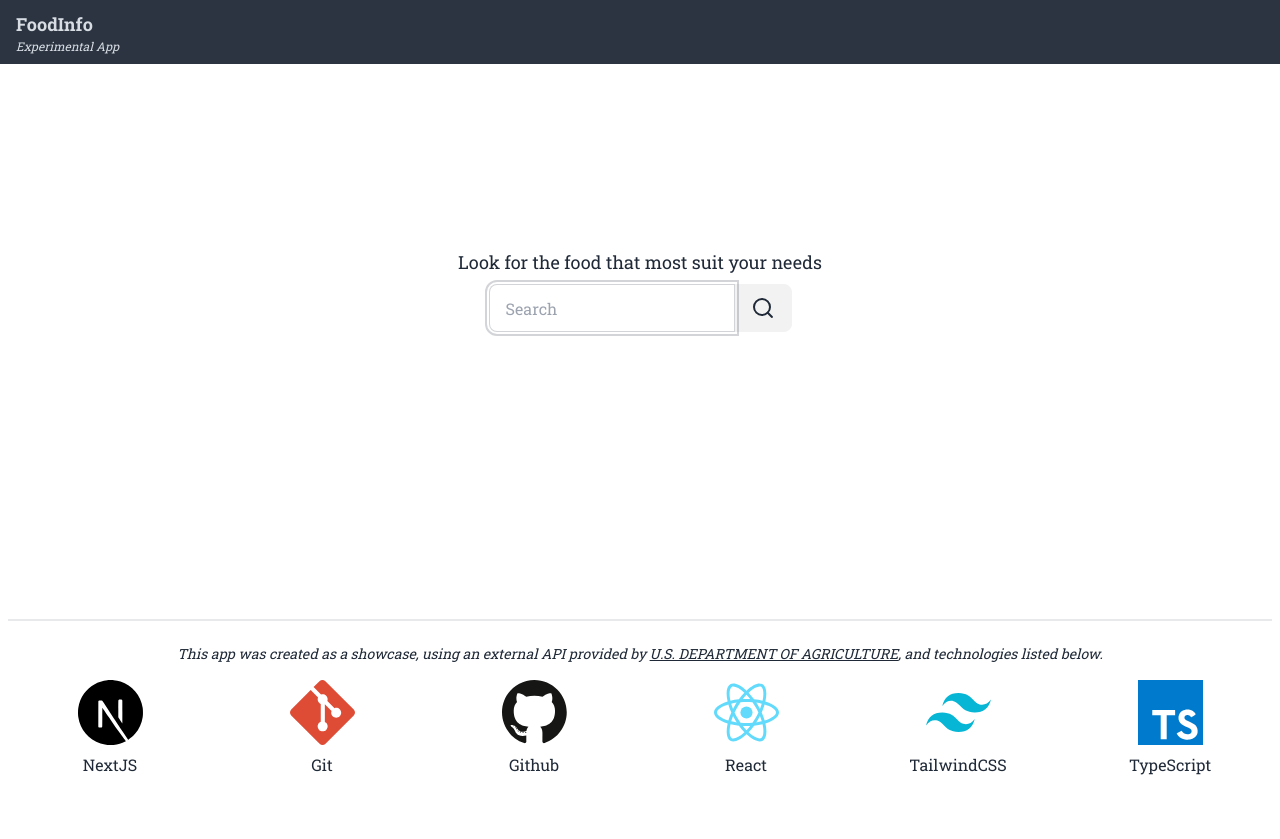
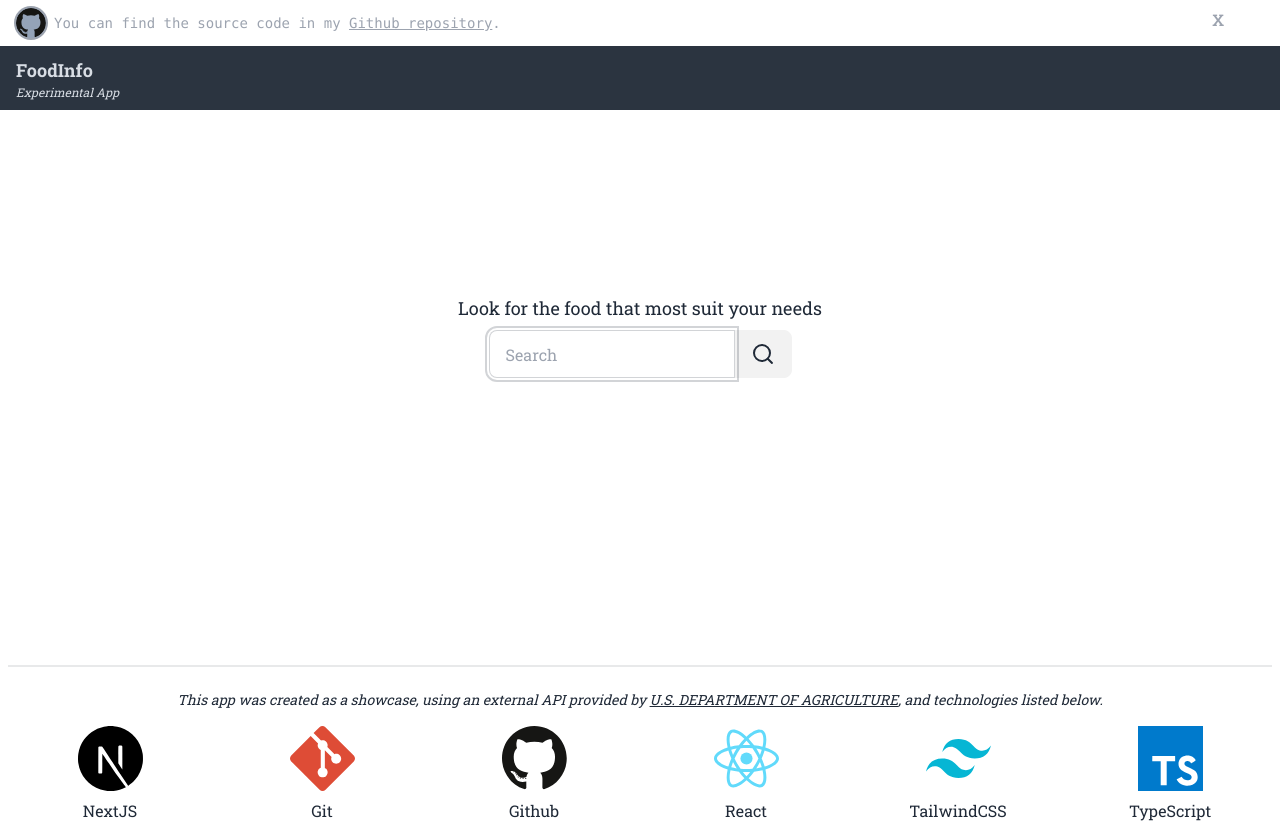
Before and after one commit to nortonglitz/food-info, a Next.js app: page / in a window 1280 px wide. Before the commit the page ends 800 px from the top, so only its background shows below. Built offline with nearby package versions, Linux system fonts and the light colour scheme.

Commit message:
Github link insertion

```diff
--- a/app/layout.tsx
+++ b/app/layout.tsx
@@ -2,6 +2,7 @@ import './globals.css'
 import type { Metadata } from 'next'
 import Link from 'next/link'
 import { Roboto_Slab } from 'next/font/google'
+import Image from 'next/image'
 
 const robotoSlab = Roboto_Slab({ subsets: ['latin'] })
 
@@ -18,6 +19,17 @@ export default function RootLayout({
   return (
     <html lang="en">
       <body className={robotoSlab.className}>
+        <dialog open className="open:relative open:w-full open:flex open:justify-between open:px-4 open:py-2">
+          <div className="flex items-center text-gray-400 font-mono text-sm">
+            <Image src="/github.svg" className="h-[30px] w-[30px] mr-2 bg-slate-400 rounded-full ring-2 ring-gray-400" alt="Github" width={65} height={65} />
+            You can find the source code in my&nbsp;<Link className="link" href="https://github.com/nortonglitz/food-info" target="_blank">Github repository</Link>.
+          </div>
+          <form method="dialog">
+            <button className="link-neutral text-gray-400 hover:text-gray-300 mr-10 font-semibold transition-colors">
+              X
+            </button>
+          </form>
+        </dialog>
         <nav className="navbar bg-neutral text-neutral-content">
           <Link href="/" className="flex flex-col items-start ml-2">
             <span className="normal-case text-lg font-bold">FoodInfo</span>
```
